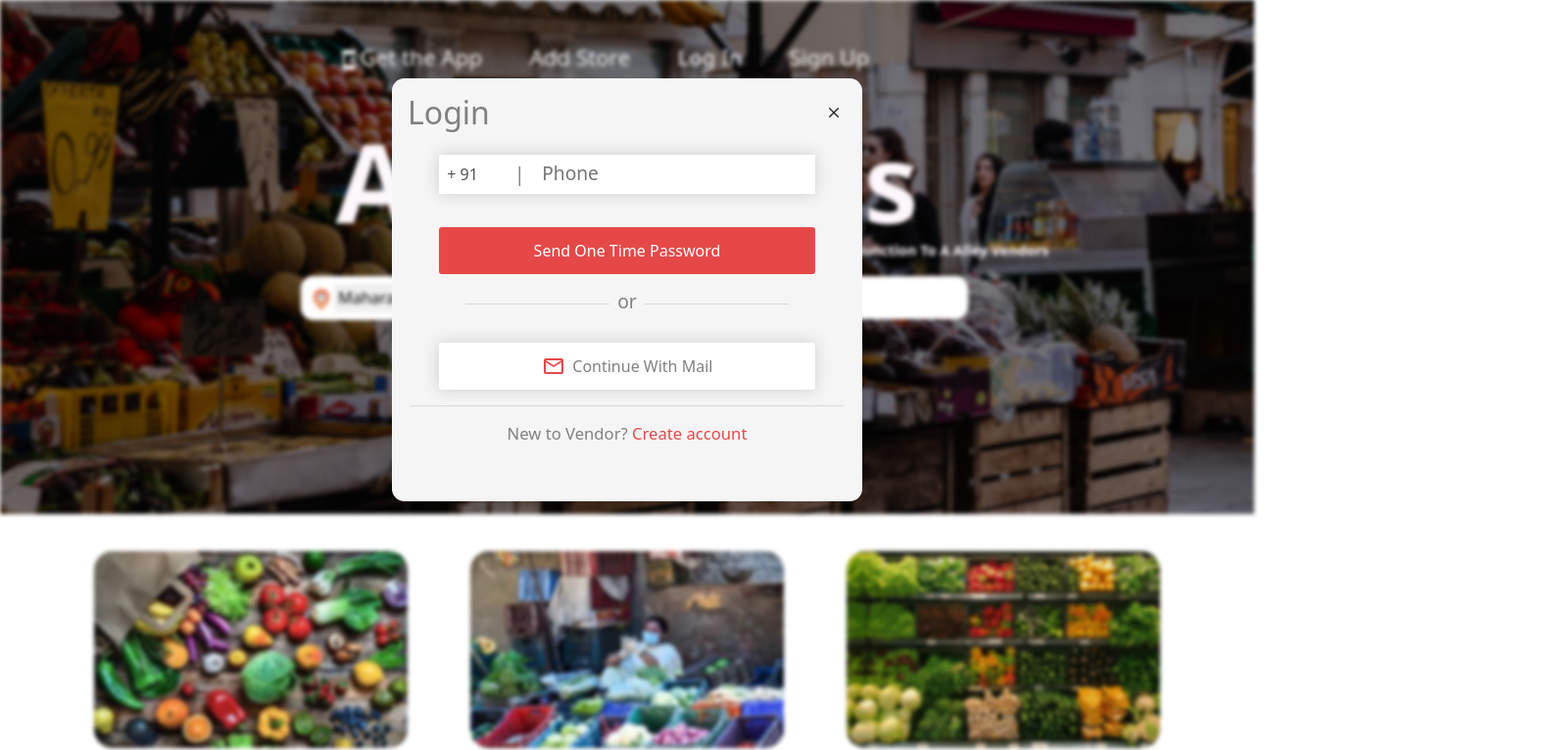
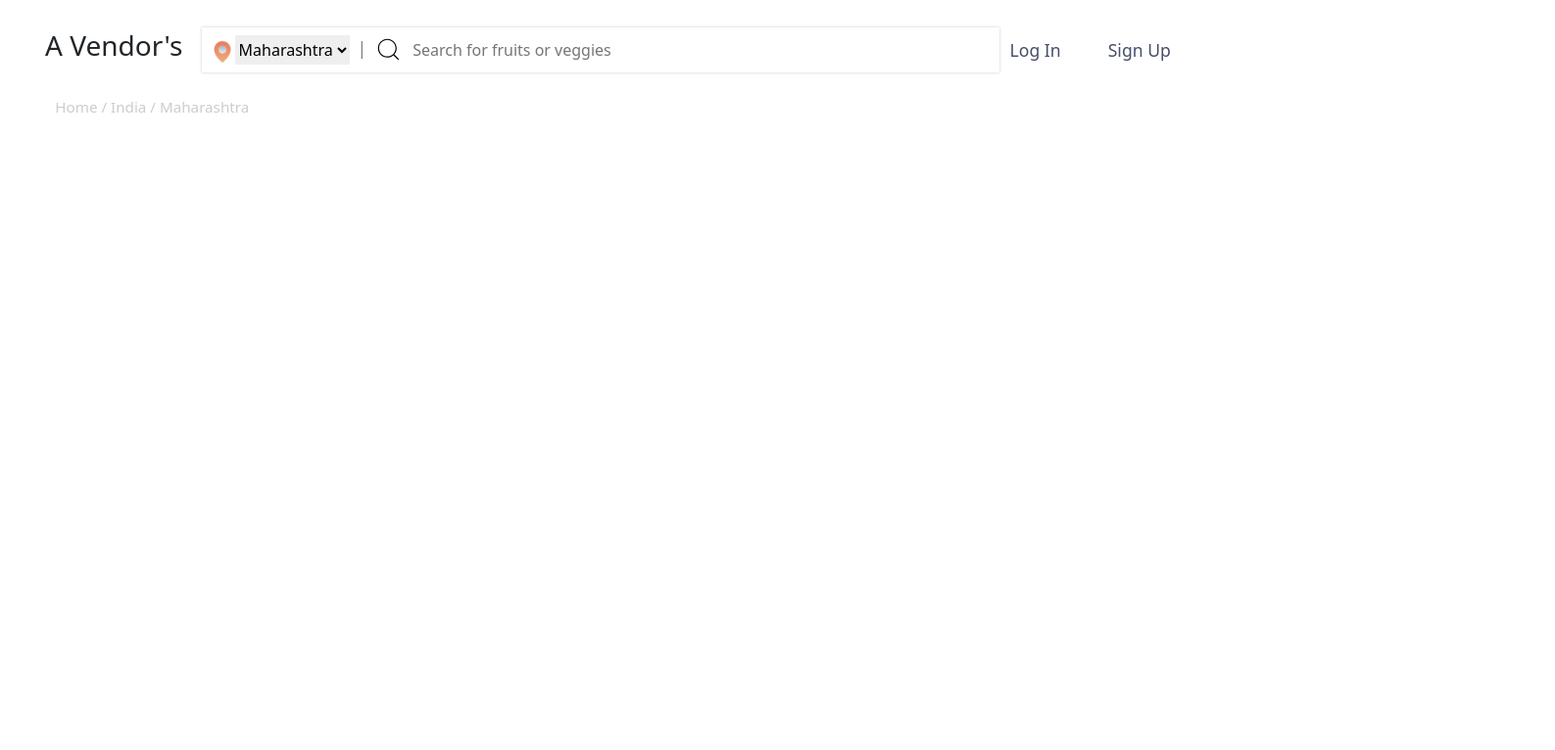
Before and after one commit to Aekshant/fruitvendor, a React (Create React App) app in the folder frontend/: page /home in a window 1280 px wide. Shown: the top 766 px of the page at 98% size, 1587 px wide, since content can reach past the window. Built offline with nearby package versions, Linux system fonts and the light colour scheme; the HTML template or start-up script is replaced by a standard one.

Commit message:
home page nav bar done

```diff
--- a/frontend/package.json
+++ b/frontend/package.json
@@ -14,6 +14,7 @@
     "react-bootstrap-icons": "^1.10.3",
     "react-dom": "^18.2.0",
     "react-icons": "^4.8.0",
+    "react-router-dom": "^6.11.1",
     "react-scripts": "5.0.1",
     "web-vitals": "^2.1.4",
     "yup": "^1.1.1"
--- a/frontend/src/App.js
+++ b/frontend/src/App.js
@@ -1,16 +1,19 @@
 import './App.css';
-import { SignIn } from "./componets/assets/SignIn"
-// import { Demo } from "./componets/assets/Demo"
+import {BrowserRouter as Router, Routes, Route} from "react-router-dom"
 import { LandingPage } from "./componets/LandingPage"
 import 'bootstrap/dist/css/bootstrap.min.css';
 import 'bootstrap/dist/js/bootstrap.bundle.min';
+import HomePage from './componets/HomePage';
 
 function App() {
   return (
     <div className="App">
-      <LandingPage />
-      {/* <Demo name="cars" options={ [{ value: "ewd", name: "w2w"  },{ value: "ewd", name: "w2w"  } ] } /> */}
-      {/* <SignIn /> */}
+      <Router>
+        <Routes>
+          <Route path='/' element={ <LandingPage/> } />
+          <Route path='/home' element={ <HomePage/> } />
+        </Routes>
+      </Router>
     </div>
   );
 }
--- /dev/null
+++ b/frontend/src/componets/HomePage.css
@@ -0,0 +1,26 @@
+
+.homePageNavButton span{
+  width: 10%;
+  color: #474E68;
+  margin-right: 3rem;
+  cursor: pointer;
+  font-size: 1.1rem;
+}
+
+.homePageTitle{
+  width: 13%;
+}
+
+.homePageSearchBar{
+  width: 67%;
+  box-shadow: 0 0 3px #ccc;
+  align-items: center;
+}
+
+.homePageLocation{
+  display: flex;
+  margin-left: 2%;
+  margin-top: 1.5rem;
+  font-size: .95rem;
+  color: #ccc;
+}
--- /dev/null
+++ b/frontend/src/componets/HomePage.js
@@ -0,0 +1,40 @@
+import "./HomePage.css"
+import { InlineContainer } from "./tools/InlineContainer"
+import JointSerachBar from "./tools/JointSerachBar"
+import SelectBox from "./tools/SelectBox"
+import { CiSearch } from 'react-icons/ci';
+import { IconContext } from "react-icons"
+
+import React from 'react'
+
+const HomePage = () => {
+  return (
+    <div style={{ padding : "2rem", paddingTop: "1rem" }}>
+        <InlineContainer style={{ justifyContent : "space-around", marginTop: "1%", alignItems: "center" }} >
+        <div className="homePageTitle" ><h3>A Vendor's</h3></div>
+        <div className="homePageSearchBar" >
+            <InlineContainer style={{ alignItems: "center" }}>
+                <SelectBox name="search" options={[ { value: "a1", name: "A1", key: "1"  } ]}/>
+                <h6 style={{ color:"grey", paddingTop: ".6%", fontSize: "1.1rem", marginRight: "1%" }}>|</h6>
+                <IconContext.Provider value={{ color: 'black', size: '1.8rem' }}>
+                <CiSearch/>
+                </IconContext.Provider>
+                <input type="search" className="inputIconBox" placeholder='Search for fruits or veggies' style={{ border: "0", width: "70%", marginTop: "0", marginLeft: ".5rem" }} />
+            </InlineContainer>
+        </div>
+        <div className="homePageNavButton">
+            <span>Log In</span>
+            <span>Sign Up</span>
+        </div>
+    </InlineContainer>
+    <div className="homePageLocation"><span>Home / India / Maharashtra</span></div>
+    <div className="homePageSection">
+        <div className="homePageSectionIcon">
+
+        </div>
+    </div>
+    </div>
+  )
+}
+
+export default HomePage
--- a/frontend/src/componets/LandingPage.js
+++ b/frontend/src/componets/LandingPage.js
@@ -12,7 +12,7 @@ import { ContinueEmail } from "./tools/ContinueEmail"
 import { CgClose } from "react-icons/cg"
 
 export const LandingPage = () => {
-    const [ transparent, setTransparent ] = useState( true )
+    const [ transparent, setTransparent ] = useState( false )
 
     const myStyle={
       backgroundImage:`url(${process.env.PUBLIC_URL+ "/landing.jpg"})`,
--- a/frontend/src/componets/tools/InputBoxIcon.js
+++ b/frontend/src/componets/tools/InputBoxIcon.js
@@ -12,7 +12,7 @@ export const InputBoxIcon = ( props ) => {
         <IconContext.Provider value={{ color: 'black', size: '1.8rem' }}>
           <CiSearch/>
         </IconContext.Provider>
-        <input type="search" className="inputIconBox" aria-label="Search" aria-describedby="search-addon" placeholder='Search for fruits or veggies ' style={{ border: "0", width: "85%", marginTop: "0", marginLeft: ".5rem" }} />
+        <input type="search" className="inputIconBox" placeholder='Search for fruits or veggies' style={{ border: "0", width: "85%", marginTop: "0", marginLeft: ".5rem" }} />
       </InlineContainer>
     </div>
   )
```
Also changed, not shown: frontend/public/icons8-scooter-64.png (added), 1 other file (tests, documents, lock files or other folders).
